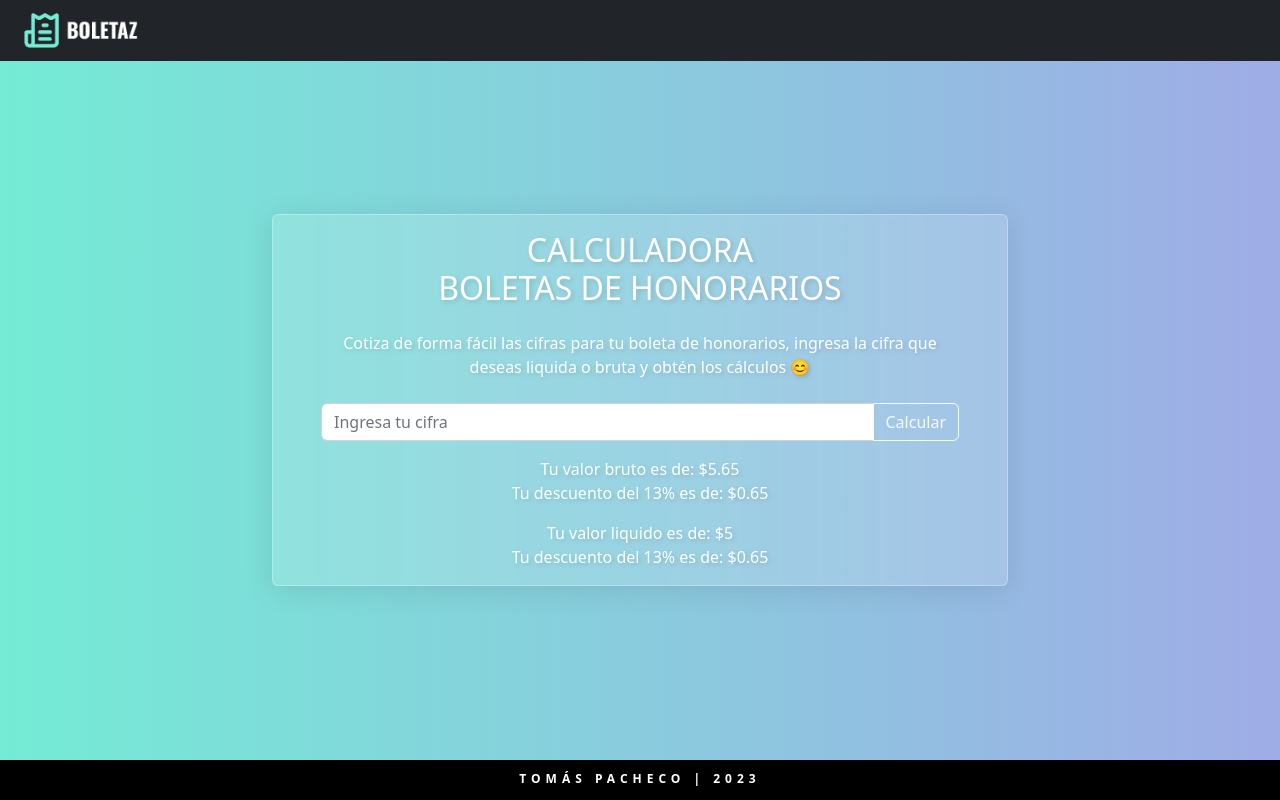
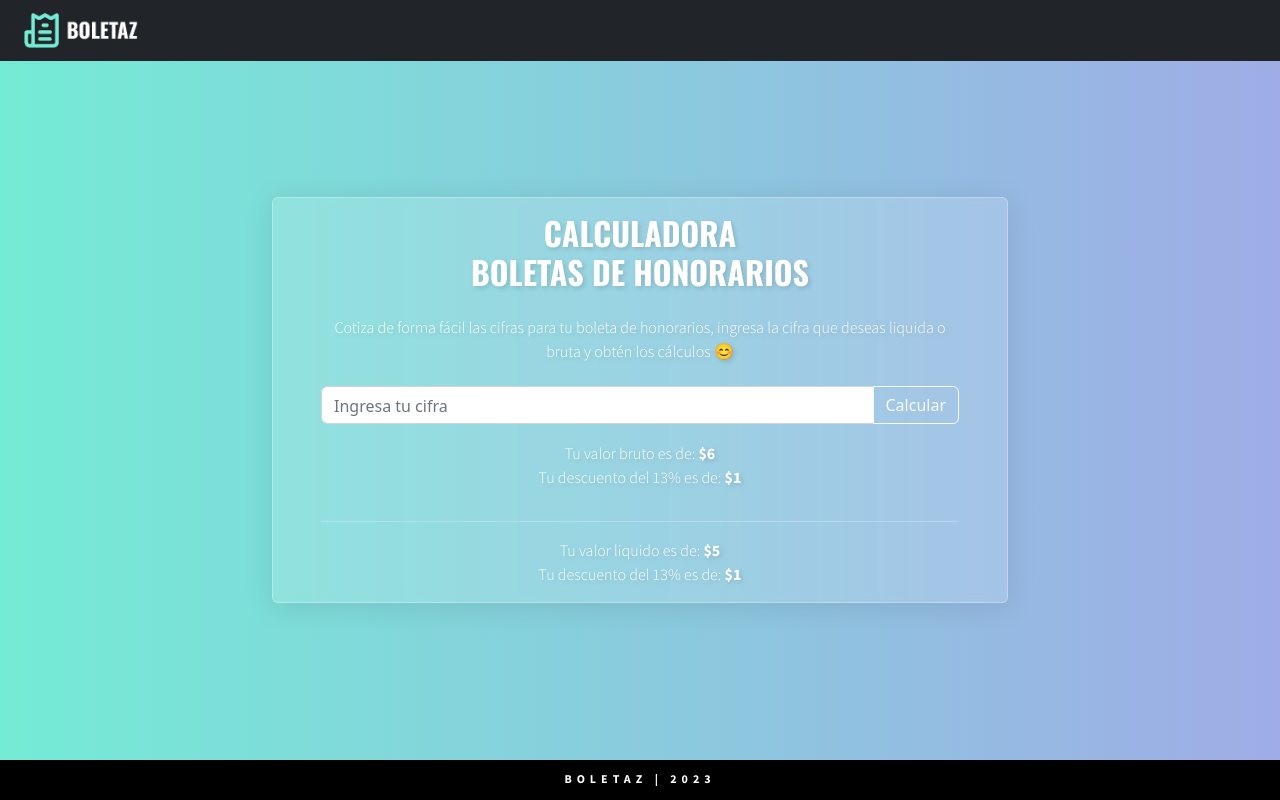
Before and after one commit to thesoftmoon/boleta-honor, a React (Create React App) app: page / in a window 1280 px wide. Both pictures are taken after typing "5" into the empty fields and a click on the button "Calcular". Built offline with nearby package versions, Linux system fonts and the light colour scheme.

Commit message:
input restriction add, gross/liquid calc fixed

```diff
--- a/src/App.css
+++ b/src/App.css
@@ -1,4 +1,28 @@
+@import url('https://fonts.googleapis.com/css2?family=Oswald:wght@700&family=Source+Sans+Pro:wght@300;700&display=swap');
 
+h1, h2, h3, h4 {
+  font-family: 'Oswald', sans-serif;
+}
+
+p {
+  font-family: 'Source Sans Pro', sans-serif;
+}
+
+hr {
+  color: white!important;
+}
+
+/* Chrome, Safari, Edge, Opera */
+input::-webkit-outer-spin-button,
+input::-webkit-inner-spin-button {
+  -webkit-appearance: none;
+  margin: 0;
+}
+
+/* Firefox */
+input[type=number] {
+  -moz-appearance: textfield;
+}
 
 body {
   background-color: #74EBD5;
--- a/src/App.js
+++ b/src/App.js
@@ -3,7 +3,7 @@ import logo from './assets/logo-v02-boletaz.png'
 import MainCalculator from './MainCalculator.js';
 
 function App() {
-  const copyName = "Tomás Pacheco";
+  const copyName = "Boletaz";
   let copyYear = `${copyName} | ${new Date().getFullYear()}`;
 
   return (
--- a/src/MainCalculator.js
+++ b/src/MainCalculator.js
@@ -6,16 +6,18 @@ function MainCalculator() {
   const [totalGrossValue, setTotalGrossValue] = useState();
   const [totalLiquidValue, setTotalLiquidValue] = useState();
   const [discountValue, setDiscountValue] = useState();
+  const [discountGrossValue, setDiscountGrossValue] = useState();
 
   // acctual discount is 13%
 
   const discount = 0.13;
+  const remainer = 0.87;
 
   const grossInfo =
     totalInfo === true ? (
       <p>
-        Tu valor bruto es de: ${totalGrossValue} <br /> Tu descuento del 13% es
-        de: ${discountValue}
+        Tu valor bruto es de: <strong>${totalGrossValue}</strong> <br /> Tu descuento del 13% es
+        de: <strong>${discountGrossValue}</strong>
       </p>
     ) : (
       ""
@@ -23,8 +25,8 @@ function MainCalculator() {
   const liquidInfo =
     totalInfo === true ? (
       <p>
-        Tu valor liquido es de: ${totalLiquidValue}
-        <br /> Tu descuento del 13% es de: ${discountValue}
+        Tu valor liquido es de: <strong>${totalLiquidValue}</strong>
+        <br /> Tu descuento del 13% es de: <strong>${discountValue}</strong>
       </p>
     ) : (
       ""
@@ -36,19 +38,30 @@ function MainCalculator() {
     setMainValue("");
     setTotalInfo(true);
     discountValueCalc();
+    grossDiscountValue();
   };
 
   const grossValue = () => {
-    setTotalGrossValue(mainValue + mainValue * discount);
+    setTotalGrossValue(mainValue + Math.round(mainValue / remainer * discount));
   };
 
   const liquidValue = () => {
-    setTotalLiquidValue(mainValue);
+    setTotalLiquidValue(Math.round(mainValue));
   };
 
   const discountValueCalc = () => {
-    setDiscountValue(mainValue * discount);
+    setDiscountValue(Math.round(mainValue * discount));
   };
+
+  const grossDiscountValue = ()=>{
+    setDiscountGrossValue(Math.round(mainValue / remainer * discount));
+  }
+
+  const limiter = (e)=>{
+    //e.target.value.replace(/[^0-9]/g, "");
+    if (e.target.value.length > e.target.maxLength)
+                e.target.value = e.target.value.slice(0,e.target.maxLength);
+  }
 
   return (
     <div className="row d-flex justify-content-center align-items-center content">
@@ -70,6 +83,8 @@ function MainCalculator() {
               placeholder="Ingresa tu cifra"
               onChange={(e) => setMainValue(+e.target.value)}
               value={mainValue}
+              onInput={limiter}
+              maxlength = {10}
             />
 
             <button
@@ -82,6 +97,7 @@ function MainCalculator() {
           </div>
           {/* Respuesta calculos */}
           {grossInfo}
+          {totalInfo === true ? <hr/> : '' }
           {liquidInfo}
           {/* Fin respuesta calculos */}
         </div>
```
